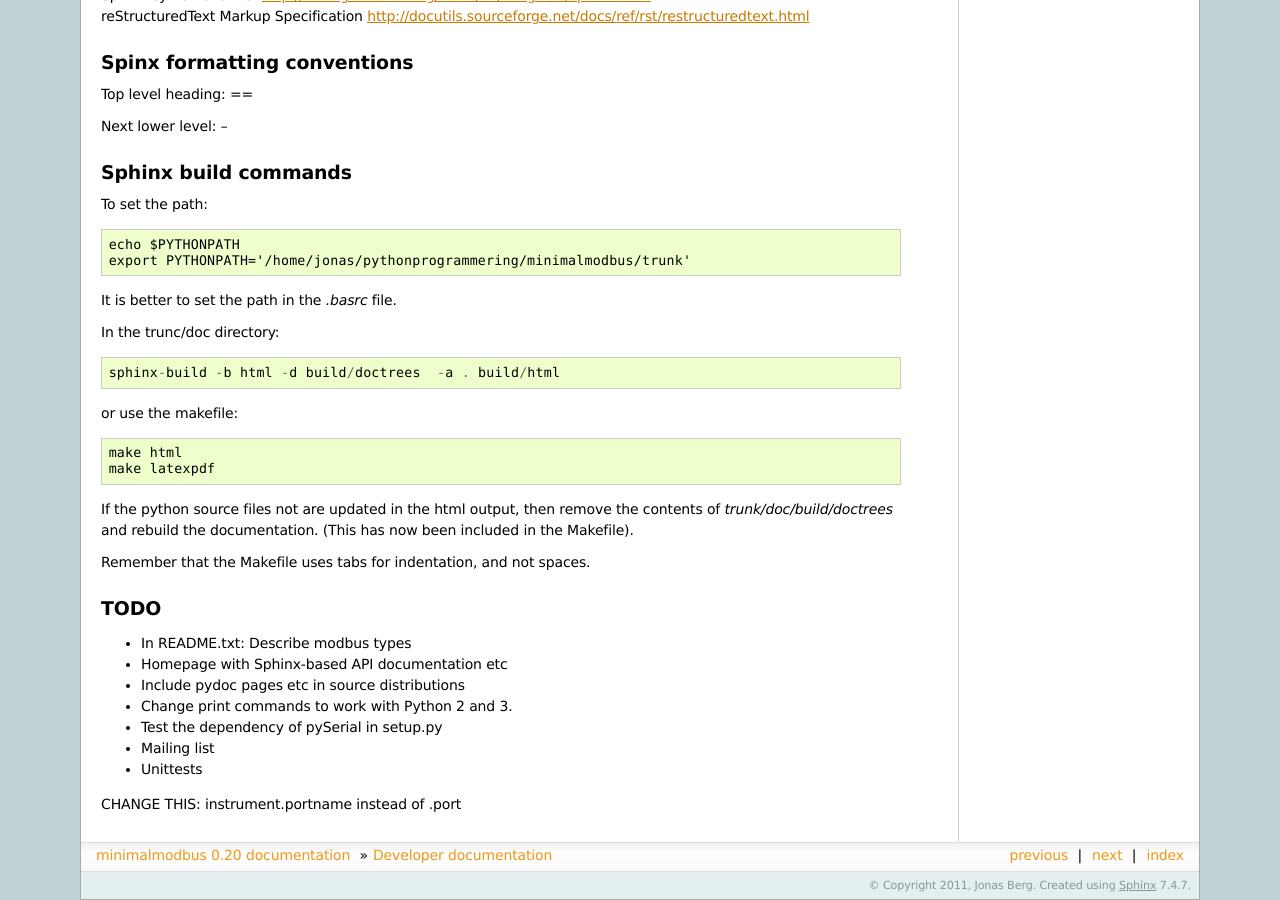
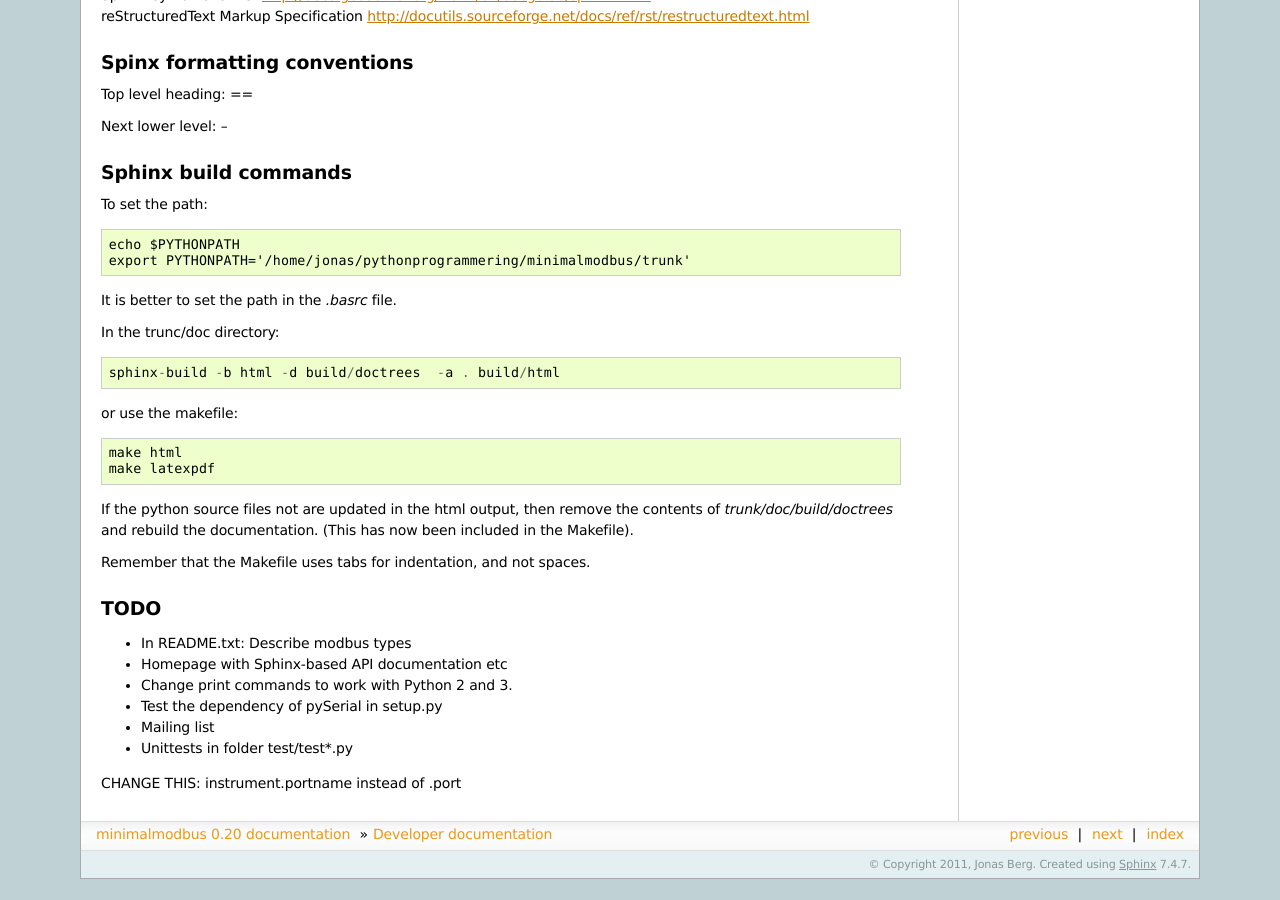
Before and after one commit to pyhys/minimalmodbus, a Sphinx documentation site: the page built from doc/administrative.rst, in a window 1280 px wide and 900 px high, scrolled down 2708 px. Built offline with Sphinx 7.4.7, drawn with Linux system fonts in a browser that asks for light colours; pages that are not in the unit, such as notebooks, are missing from menus; after the commit the page ends 3587 px from its top, so only the background shows below that.

Commit message:
Adjusted setup.py

```diff
--- a/doc/administrative.rst
+++ b/doc/administrative.rst
@@ -190,11 +190,10 @@
 ----
 * In README.txt: Describe modbus types
 * Homepage with Sphinx-based API documentation etc
-* Include pydoc pages etc in source distributions
 * Change print commands to work with Python 2 and 3.
 * Test the dependency of pySerial in setup.py
 
 * Mailing list
-* Unittests
+* Unittests in folder test/test*.py
 
 CHANGE THIS: instrument.portname instead of  .port
--- a/setup.py
+++ b/setup.py
@@ -31,4 +31,4 @@
         ],
     )
 
-# Note that additional files for inclusion are included in MANIFEST.in
+# Note that additional files for inclusion are defined in MANIFEST.in
```
